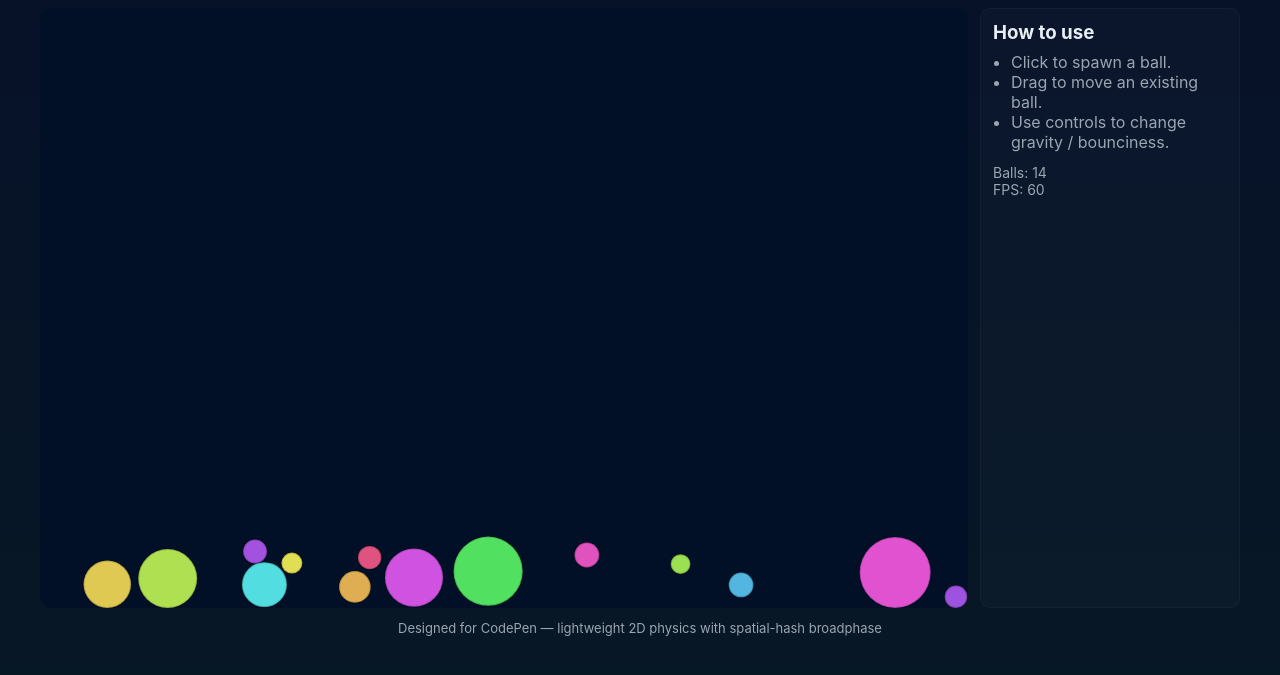
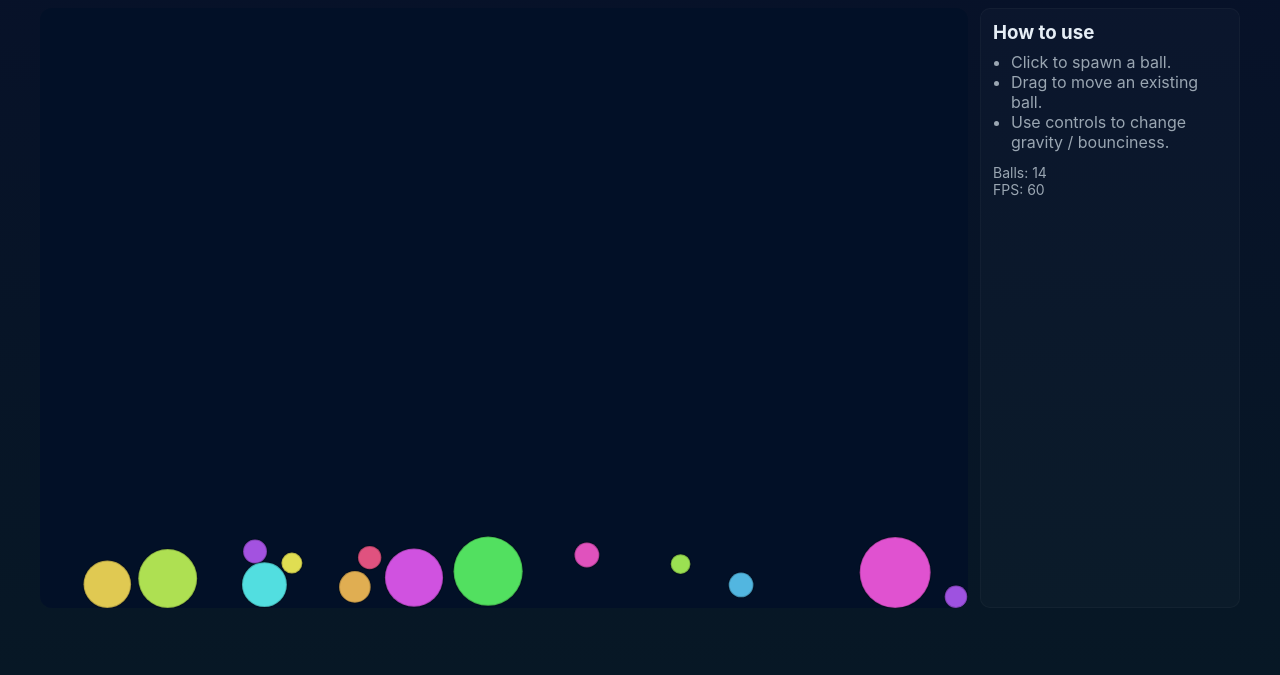
Before and after one commit to CodeByAshuu/BounceBalls, a plain HTML site: page index.html in a window 1280 px wide. Shown: the part 79-754 px from the top of the page. Drawn offline with Linux system fonts and the light colour scheme.

Commit message:
removed footer

```diff
--- a/index.html
+++ b/index.html
@@ -34,7 +34,7 @@
       </aside>
     </main>
 
-    <footer class="foot">Designed for CodePen — lightweight 2D physics with spatial-hash broadphase</footer>
+    <!-- <footer class="foot">Designed for CodePen — lightweight 2D physics with spatial-hash broadphase</footer> -->
   </div>
 
   <script src="script.js"></script>
```
Also changed, not shown: 1 other file.
